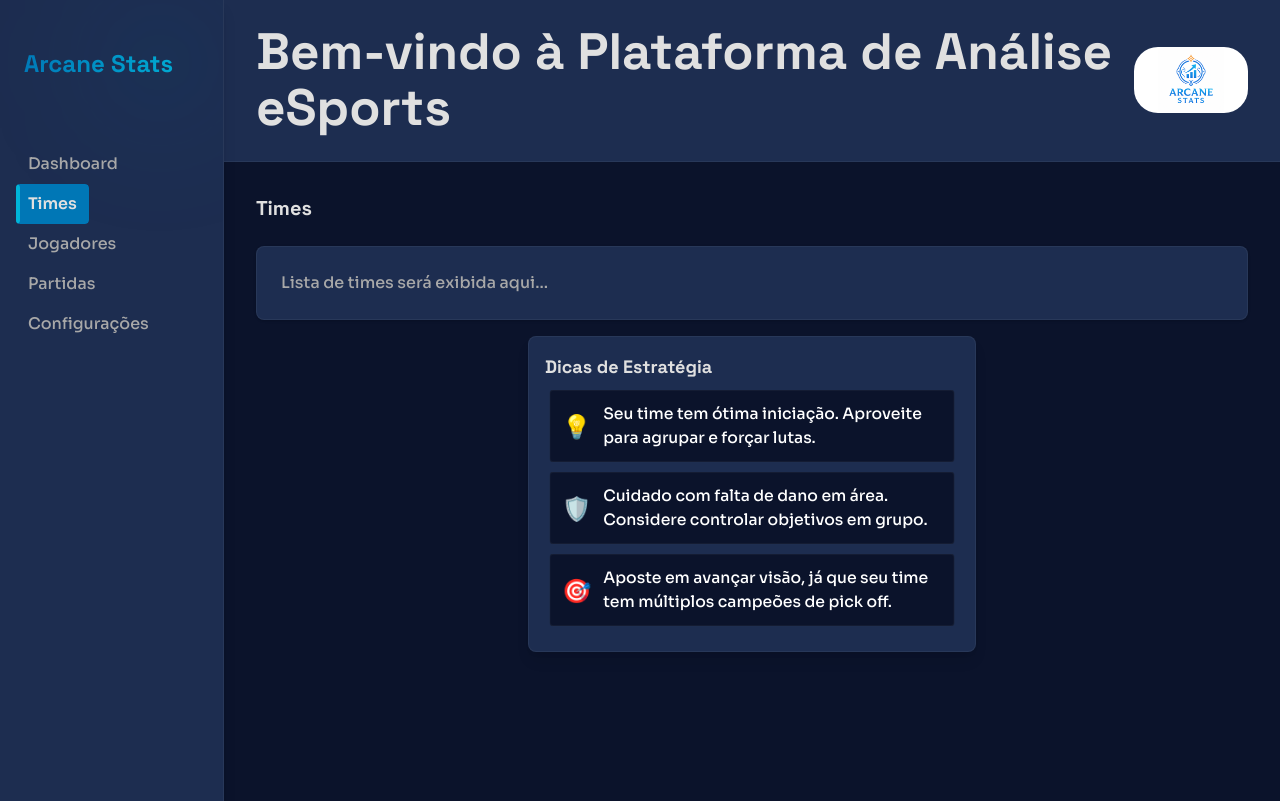
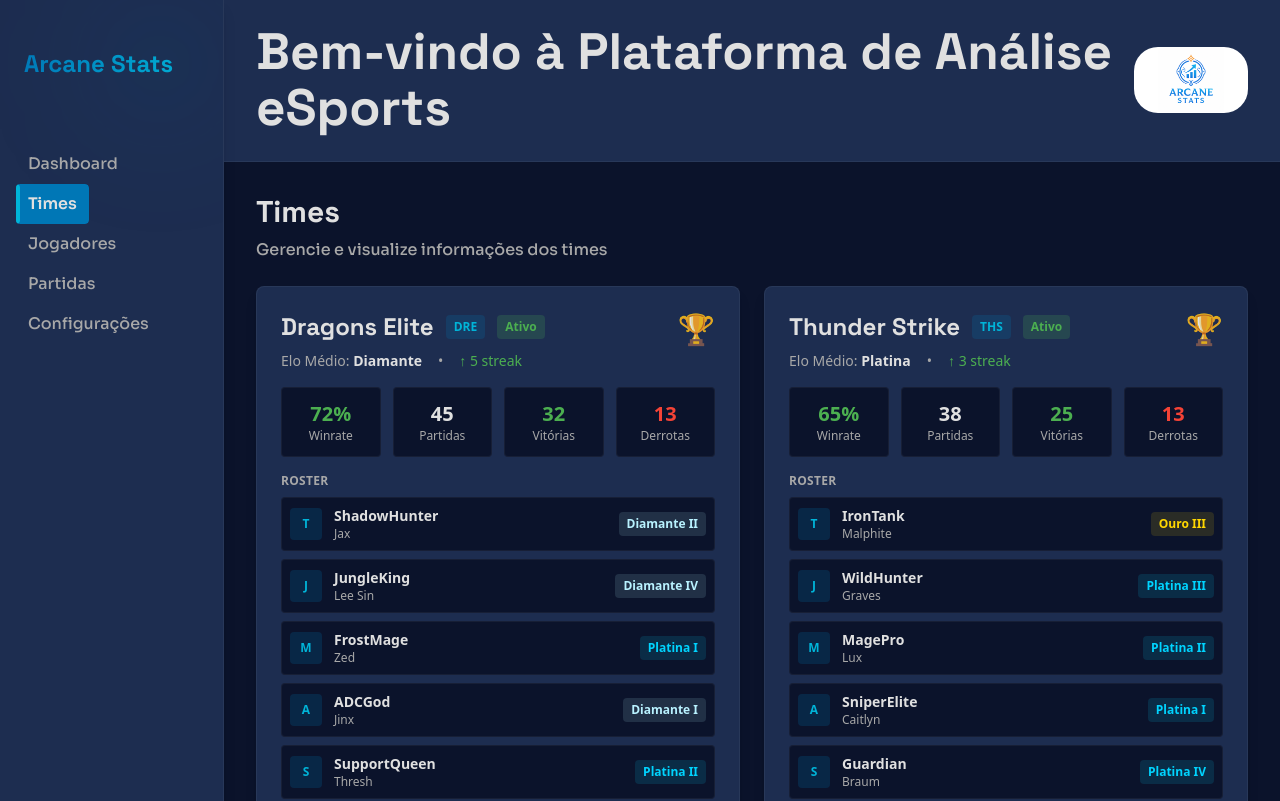
Before and after one commit to CapivaraDevv/Arcane-Stats, a React (Vite) app in the folder arcane-stats/: page /times in a window 1280 px wide. Shown: the top 801 px of the page. Built offline with nearby package versions, Linux system fonts and the light colour scheme.

Commit message:
Adicionado dados simulados para os times

```diff
--- a/arcane-stats/src/pages/Times.tsx
+++ b/arcane-stats/src/pages/Times.tsx
@@ -1,15 +1,238 @@
+import { motion } from 'framer-motion';
 import PainelDicas from "./PainelDicas";
 
+interface JogadorTime {
+  nome: string;
+  role: string;
+  campeao: string;
+  elo: string;
+}
+
+interface Time {
+  id: number;
+  nome: string;
+  tag: string;
+  winrate: number;
+  partidas: number;
+  eloMedio: string;
+  jogadores: JogadorTime[];
+  vitorias: number;
+  derrotas: number;
+  streak: number;
+  status: 'Ativo' | 'Inativo';
+}
+
 const Times = () => {
+  const times: Time[] = [
+    {
+      id: 1,
+      nome: 'Dragons Elite',
+      tag: 'DRE',
+      winrate: 72,
+      partidas: 45,
+      eloMedio: 'Diamante',
+      vitorias: 32,
+      derrotas: 13,
+      streak: 5,
+      status: 'Ativo',
+      jogadores: [
+        { nome: 'ShadowHunter', role: 'Top', campeao: 'Jax', elo: 'Diamante II' },
+        { nome: 'JungleKing', role: 'Jungle', campeao: 'Lee Sin', elo: 'Diamante IV' },
+        { nome: 'FrostMage', role: 'Mid', campeao: 'Zed', elo: 'Platina I' },
+        { nome: 'ADCGod', role: 'ADC', campeao: 'Jinx', elo: 'Diamante I' },
+        { nome: 'SupportQueen', role: 'Support', campeao: 'Thresh', elo: 'Platina II' }
+      ]
+    },
+    {
+      id: 2,
+      nome: 'Thunder Strike',
+      tag: 'THS',
+      winrate: 65,
+      partidas: 38,
+      eloMedio: 'Platina',
+      vitorias: 25,
+      derrotas: 13,
+      streak: 3,
+      status: 'Ativo',
+      jogadores: [
+        { nome: 'IronTank', role: 'Top', campeao: 'Malphite', elo: 'Ouro III' },
+        { nome: 'WildHunter', role: 'Jungle', campeao: 'Graves', elo: 'Platina III' },
+        { nome: 'MagePro', role: 'Mid', campeao: 'Lux', elo: 'Platina II' },
+        { nome: 'SniperElite', role: 'ADC', campeao: 'Caitlyn', elo: 'Platina I' },
+        { nome: 'Guardian', role: 'Support', campeao: 'Braum', elo: 'Platina IV' }
+      ]
+    },
+    {
+      id: 3,
+      nome: 'Shadow Wolves',
+      tag: 'SHW',
+      winrate: 58,
+      partidas: 52,
+      eloMedio: 'Platina',
+      vitorias: 30,
+      derrotas: 22,
+      streak: -2,
+      status: 'Ativo',
+      jogadores: [
+        { nome: 'TopLaneBeast', role: 'Top', campeao: 'Darius', elo: 'Platina III' },
+        { nome: 'NightStalker', role: 'Jungle', campeao: 'Kha\'Zix', elo: 'Platina II' },
+        { nome: 'AssassinPro', role: 'Mid', campeao: 'Talon', elo: 'Mestre I' },
+        { nome: 'VayneMaster', role: 'ADC', campeao: 'Vayne', elo: 'Diamante III' },
+        { nome: 'HealBot', role: 'Support', campeao: 'Soraka', elo: 'Platina I' }
+      ]
+    },
+    {
+      id: 4,
+      nome: 'Phoenix Rising',
+      tag: 'PHR',
+      winrate: 68,
+      partidas: 41,
+      eloMedio: 'Diamante',
+      vitorias: 28,
+      derrotas: 13,
+      streak: 4,
+      status: 'Ativo',
+      jogadores: [
+        { nome: 'FlameTop', role: 'Top', campeao: 'Riven', elo: 'Diamante III' },
+        { nome: 'FireJungle', role: 'Jungle', campeao: 'Elise', elo: 'Diamante IV' },
+        { nome: 'InfernoMid', role: 'Mid', campeao: 'Brand', elo: 'Diamante II' },
+        { nome: 'BlazeADC', role: 'ADC', campeao: 'Lucian', elo: 'Diamante I' },
+        { nome: 'SparkSupport', role: 'Support', campeao: 'Nami', elo: 'Platina I' }
+      ]
+    }
+  ];
+
+  const getEloColor = (elo: string) => {
+    if (elo.includes('Diamante')) return '#B9F2FF';
+    if (elo.includes('Mestre')) return '#FF69B4';
+    if (elo.includes('Platina')) return '#00D4FF';
+    if (elo.includes('Ouro')) return '#FFD700';
+    return '#E0E0E0';
+  };
+
+  const cardVariants = {
+    hidden: { opacity: 0, y: 20 },
+    visible: (i: number) => ({
+      opacity: 1,
+      y: 0,
+      transition: { delay: i * 0.1, duration: 0.3 }
+    })
+  };
+
   return (
     <main className="flex-1 p-8 bg-[#0B132B] min-h-screen">
-      <h2 className="space-grotesk-title text-xl font-bold mb-6 text-[#E0E0E0]">Times</h2>
-      <div className="bg-[#1D2D50] p-6 rounded-lg shadow border border-white/5">
-        <p className="sora-text text-[#A8A8A8]">Lista de times será exibida aqui...</p>
+      <div className="mb-6">
+        <h2 className="space-grotesk-title text-3xl font-bold mb-2 text-[#E0E0E0]">Times</h2>
+        <p className="sora-text text-[#A8A8A8]">Gerencie e visualize informações dos times</p>
       </div>
+
+      {/* Grid de Times */}
+      <div className="grid grid-cols-1 lg:grid-cols-2 gap-6 mb-8">
+        {times.map((time, idx) => (
+          <motion.div
+            key={time.id}
+            custom={idx}
+            initial="hidden"
+            animate="visible"
+            variants={cardVariants}
+            whileHover={{ scale: 1.02, y: -5 }}
+            className="bg-[#1D2D50] rounded-lg border border-white/5 shadow-lg hover:border-[#00B4D8]/50 transition-all relative overflow-hidden group"
+          >
+            {/* Efeito shimmer no hover */}
+            <div className="absolute inset-0 opacity-0 group-hover:opacity-100 transition-opacity duration-200">
+              <div className="absolute inset-0 animate-shimmer"></div>
+            </div>
+
+            <div className="p-6 relative z-10">
+              {/* Header do Time */}
+              <div className="flex items-start justify-between mb-4">
+                <div>
+                  <div className="flex items-center gap-3 mb-2">
+                    <h3 className="space-grotesk-title text-2xl font-bold text-[#E0E0E0]">
+                      {time.nome}
+                    </h3>
+                    <span className="px-2 py-1 bg-[#0077B6]/20 text-[#00B4D8] text-xs font-semibold rounded">
+                      {time.tag}
+                    </span>
+                    <span className={`px-2 py-1 text-xs font-semibold rounded ${
+                      time.status === 'Ativo'
+                        ? 'bg-[#4CAF50]/20 text-[#4CAF50]'
+                        : 'bg-[#A8A8A8]/20 text-[#A8A8A8]'
+                    }`}>
+                      {time.status}
+                    </span>
+                  </div>
+                  <div className="flex items-center gap-4 text-sm text-[#A8A8A8]">
+                    <span>Elo Médio: <span className="text-[#E0E0E0] font-semibold">{time.eloMedio}</span></span>
+                    <span>•</span>
+                    <span className={time.streak > 0 ? 'text-[#4CAF50]' : 'text-[#F44336]'}>
+                      {time.streak > 0 ? '↑' : '↓'} {Math.abs(time.streak)} streak
+                    </span>
+                  </div>
+                </div>
+                <div className="text-right">
+                  <div className="text-3xl mb-1">🏆</div>
+                </div>
+              </div>
+
+              {/* Estatísticas do Time */}
+              <div className="grid grid-cols-4 gap-3 mb-4">
+                <div className="text-center p-3 bg-[#0B132B] rounded border border-white/5">
+                  <div className="text-xl font-bold text-[#4CAF50]">{time.winrate}%</div>
+                  <div className="text-xs text-[#A8A8A8]">Winrate</div>
+                </div>
+                <div className="text-center p-3 bg-[#0B132B] rounded border border-white/5">
+                  <div className="text-xl font-bold text-[#E0E0E0]">{time.partidas}</div>
+                  <div className="text-xs text-[#A8A8A8]">Partidas</div>
+                </div>
+                <div className="text-center p-3 bg-[#0B132B] rounded border border-white/5">
+                  <div className="text-xl font-bold text-[#4CAF50]">{time.vitorias}</div>
+                  <div className="text-xs text-[#A8A8A8]">Vitórias</div>
+                </div>
+                <div className="text-center p-3 bg-[#0B132B] rounded border border-white/5">
+                  <div className="text-xl font-bold text-[#F44336]">{time.derrotas}</div>
+                  <div className="text-xs text-[#A8A8A8]">Derrotas</div>
+                </div>
+              </div>
+
+              {/* Lista de Jogadores */}
+              <div className="space-y-2">
+                <div className="text-xs font-semibold text-[#A8A8A8] mb-2 uppercase tracking-wide">
+                  Roster
+                </div>
+                {time.jogadores.map((jogador, jIdx) => (
+                  <div
+                    key={jIdx}
+                    className="flex items-center justify-between p-2 bg-[#0B132B] rounded border border-white/5 hover:border-[#0077B6]/30 transition-all"
+                  >
+                    <div className="flex items-center gap-3">
+                      <div className="w-8 h-8 rounded bg-[#0077B6]/20 flex items-center justify-center text-xs font-bold text-[#00B4D8]">
+                        {jogador.role.charAt(0)}
+                      </div>
+                      <div>
+                        <div className="text-sm font-semibold text-[#E0E0E0]">{jogador.nome}</div>
+                        <div className="text-xs text-[#A8A8A8]">{jogador.campeao}</div>
+                      </div>
+                    </div>
+                    <span
+                      className="text-xs font-semibold px-2 py-1 rounded"
+                      style={{
+                        backgroundColor: `${getEloColor(jogador.elo)}20`,
+                        color: getEloColor(jogador.elo)
+                      }}
+                    >
+                      {jogador.elo}
+                    </span>
+                  </div>
+                ))}
+              </div>
+            </div>
+          </motion.div>
+        ))}
+      </div>
+
       <PainelDicas />
     </main>
-
   );
 };
 
```
